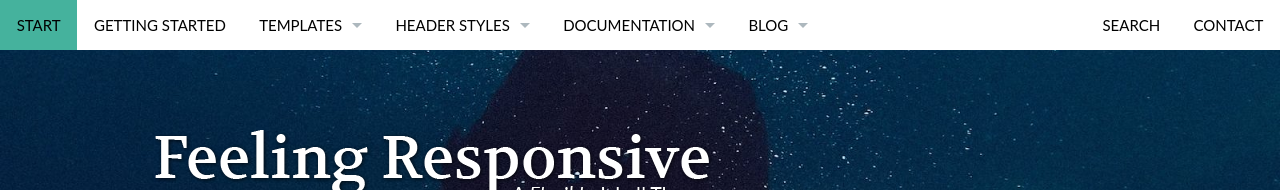
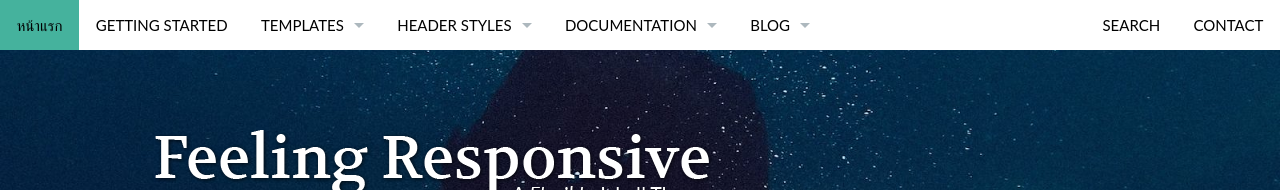
Before and after one commit to gamer2see/gamer2see.github.io, a Jekyll site: the page built from index.md, in a window 1280 px wide. Shown: the top 190 px of the page. Built offline with Jekyll 4.4.1, drawn with Linux system fonts in a browser that asks for light colours.

Commit message:
หน้าแรก

```diff
--- a/_data/navigation.yml
+++ b/_data/navigation.yml
@@ -1,4 +1,4 @@
-- title: Start
+- title: หน้าแรก
   url: "/"
   side: left
 
```
